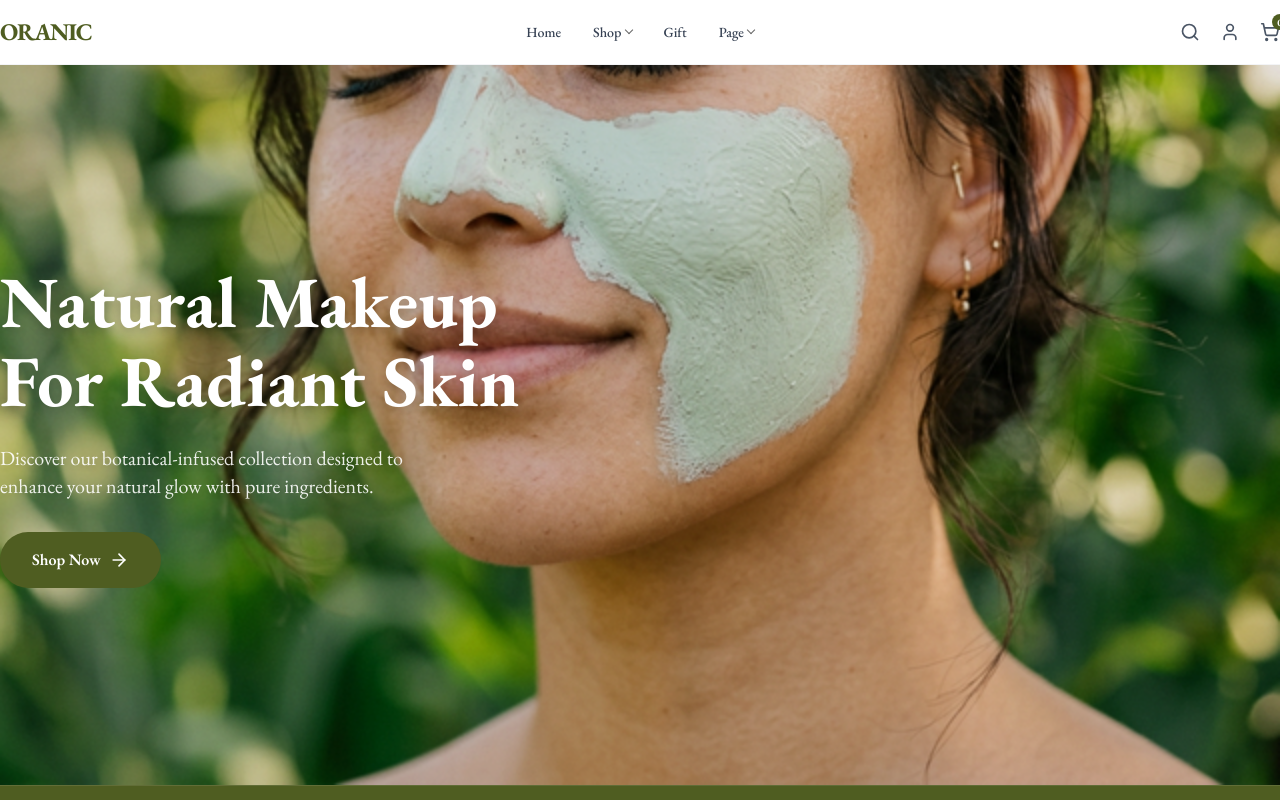
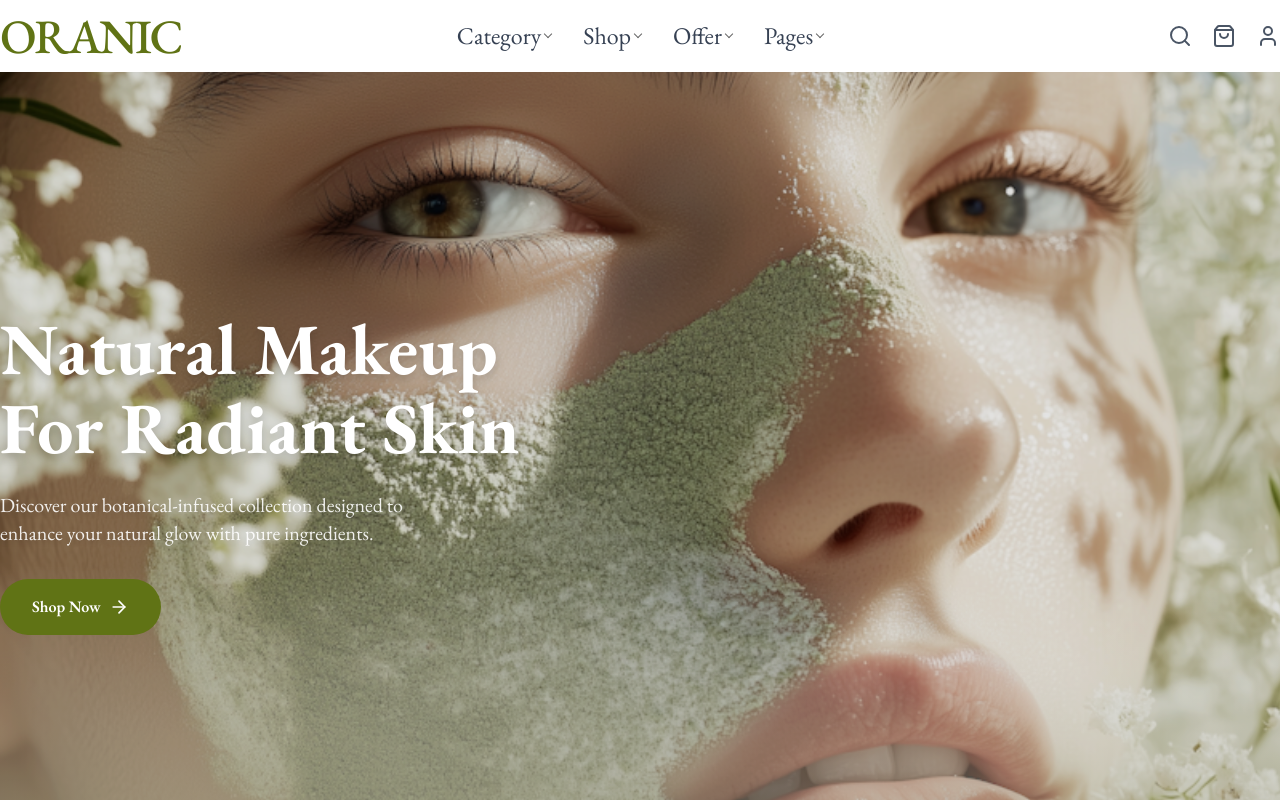
Before and after one commit to kader009/oranic, a Next.js app: page / in a window 1280 px wide. Shown: the top 800 px of the page. Built offline with nearby package versions, Linux system fonts and the light colour scheme.

Commit message:
navbar text font size fix

```diff
--- a/app/globals.css
+++ b/app/globals.css
@@ -10,7 +10,7 @@
   --color-foreground: var(--foreground);
   --font-eb-garamond: var(--font-eb-garamond);
   --font-sans: var(--font-eb-garamond);
-  --color-primary: #4f5d21;
+  --color-primary: #607315;
   --color-secondary: #e2e8d2;
   --color-accent: #b2bd8e;
   --color-cream: #f5f5f0;
--- a/src/components/home/Hero.tsx
+++ b/src/components/home/Hero.tsx
@@ -4,13 +4,13 @@ import Container from '../ui/Container';
 
 const Hero = () => {
   return (
-    <section className="relative h-[90vh] min-h-[600px] w-full overflow-hidden bg-cream">
+    <section className="relative h-screen min-h-[600px] w-full overflow-hidden bg-cream">
       {/* Background Image */}
       <Image
-        src="/assets/images/hero.png"
+        src="/assets/images/banner.svg"
         alt="Natural Beauty"
         fill
-        className="object-cover object-bottom"
+        className="object-cover"
         priority
       />
 
--- a/src/components/shared/Navbar.tsx
+++ b/src/components/shared/Navbar.tsx
@@ -1,30 +1,32 @@
 import Link from 'next/link';
-import { Search, ShoppingCart, User } from 'lucide-react';
+import { Search, ShoppingBag, User } from 'lucide-react';
 import Container from '../ui/Container';
 
 const Navbar = () => {
   return (
-    <nav className="bg-white/80 backdrop-blur-md sticky top-0 z-50 py-4 border-b border-gray-100">
+    <nav className="">
       <Container className="flex items-center justify-between px-4 md:px-0">
         {/* Logo */}
-        <div className="flex-1 font-bold text-2xl tracking-tighter text-primary">
+        <div className="flex-1 font-medium text-[48px] tracking-tighter text-primary">
           ORANIC
         </div>
 
         {/* Menu Links */}
-        <div className="hidden md:flex items-center gap-8 text-sm font-medium text-gray-700">
-          <Link href="/" className="hover:text-primary transition-colors">
-            Home
-          </Link>
-          <div className="group relative cursor-pointer hover:text-primary flex items-center gap-1">
+        <div className="hidden md:flex items-center gap-8 text-gray-700">
+          <div className="group relative cursor-pointer hover:text-primary flex items-center gap-1 text-[24px] font-normal">
+            Category
+            <span className="w-1.5 h-1.5 border-r border-b border-black rotate-45 mb-1 opacity-60"></span>
+          </div>
+          <div className="group relative cursor-pointer hover:text-primary flex items-center gap-1 text-[24px] font-normal">
             Shop
             <span className="w-1.5 h-1.5 border-r border-b border-black rotate-45 mb-1 opacity-60"></span>
           </div>
-          <Link href="/gift" className="hover:text-primary transition-colors">
-            Gift
-          </Link>
-          <div className="group relative cursor-pointer hover:text-primary flex items-center gap-1">
-            Page
+          <div className="group relative cursor-pointer hover:text-primary flex items-center gap-1 text-[24px] font-normal">
+            Offer
+            <span className="w-1.5 h-1.5 border-r border-b border-black rotate-45 mb-1 opacity-60"></span>
+          </div>
+          <div className="group relative cursor-pointer hover:text-primary flex items-center gap-1 text-[24px] font-normal">
+            Pages
             <span className="w-1.5 h-1.5 border-r border-b border-black rotate-45 mb-1 opacity-60"></span>
           </div>
         </div>
@@ -32,16 +34,15 @@ const Navbar = () => {
         {/* Icons */}
         <div className="flex-1 flex items-center justify-end gap-5">
           <button className="text-gray-600 hover:text-primary cursor-pointer">
-            <Search size={20} />
+            <Search size={24} />
           </button>
+
+          <button className="relative text-gray-600 hover:text-primary cursor-pointer">
+            <ShoppingBag size={24} />
+          </button>
+
           <button className="text-gray-600 hover:text-primary cursor-pointer">
-            <User size={20} />
-          </button>
-          <button className="relative text-gray-600 hover:text-primary cursor-pointer">
-            <ShoppingCart size={20} />
-            <span className="absolute -top-2 -right-2 bg-primary text-white text-[10px] rounded-full w-4 h-4 flex items-center justify-center font-bold">
-              0
-            </span>
+            <User size={24} />
           </button>
         </div>
       </Container>
```
Also changed, not shown: public/assets/images/banner.svg (added).
